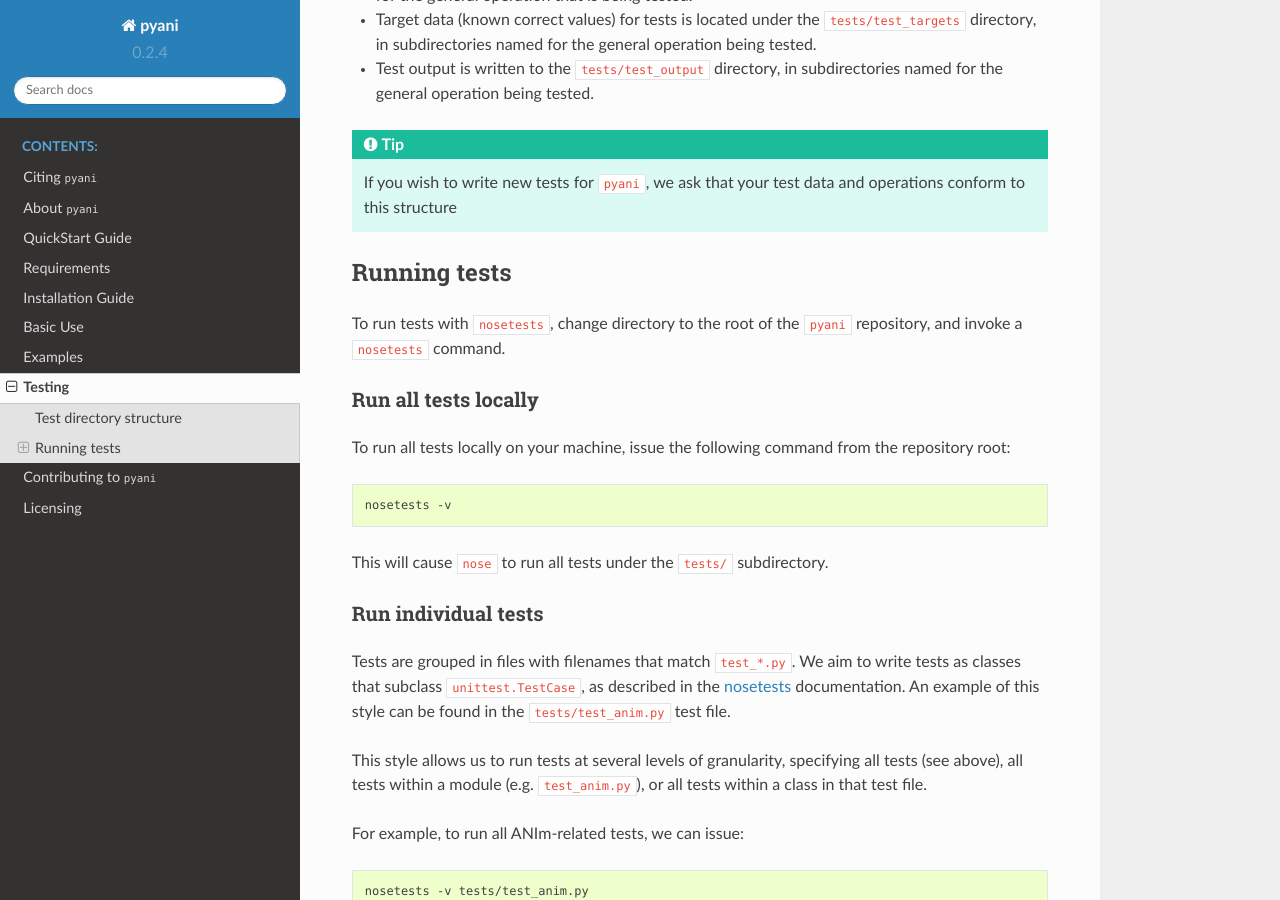
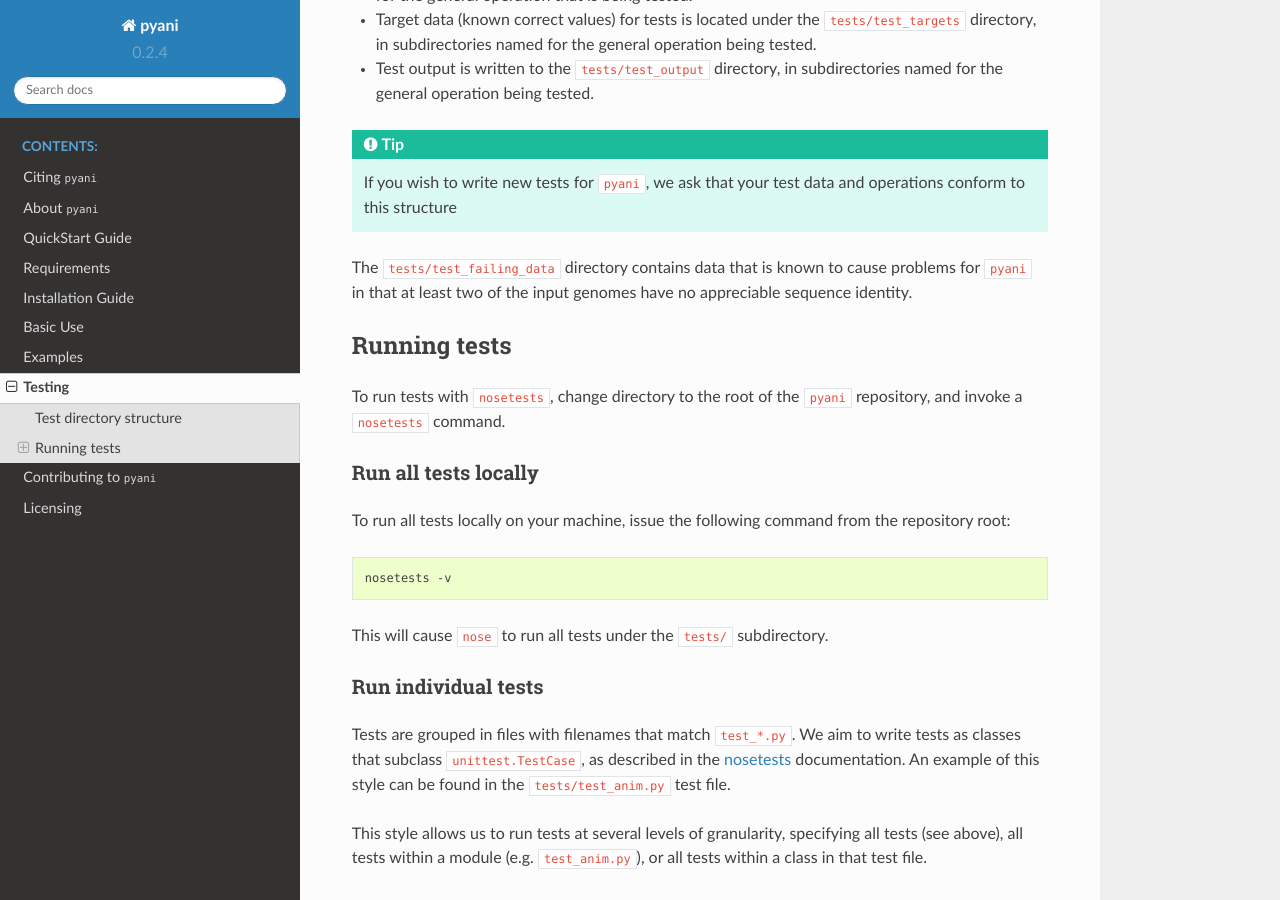
Before and after one commit to widdowquinn/pyani, a Sphinx documentation site: the page built from docs/testing.rst, in a window 1280 px wide and 900 px high, scrolled down 506 px. Built offline with Sphinx 7.4.7 and the Read the Docs theme 2.0.0, drawn with Linux system fonts in a browser that asks for light colours.

Commit message:
update testing docs

```diff
--- a/docs/testing.rst
+++ b/docs/testing.rst
@@ -21,6 +21,8 @@ All tests, supporting input and target data, are to be found in the ``tests/`` s
 
 .. TIP::
     If you wish to write new tests for ``pyani``, we ask that your test data and operations conform to this structure
+
+The ``tests/test_failing_data`` directory contains data that is known to cause problems for ``pyani`` in that at least two of the input genomes have no appreciable sequence identity.
 
 
 -------------
```
